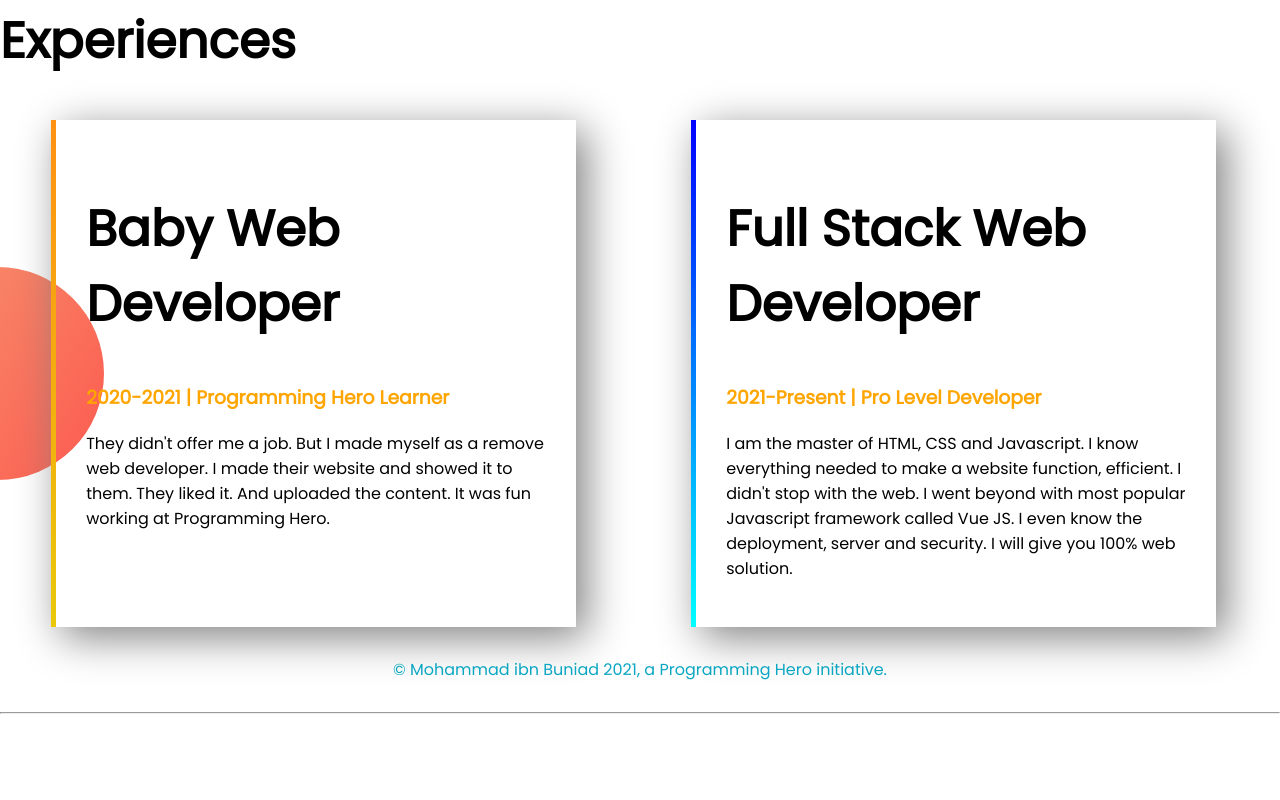
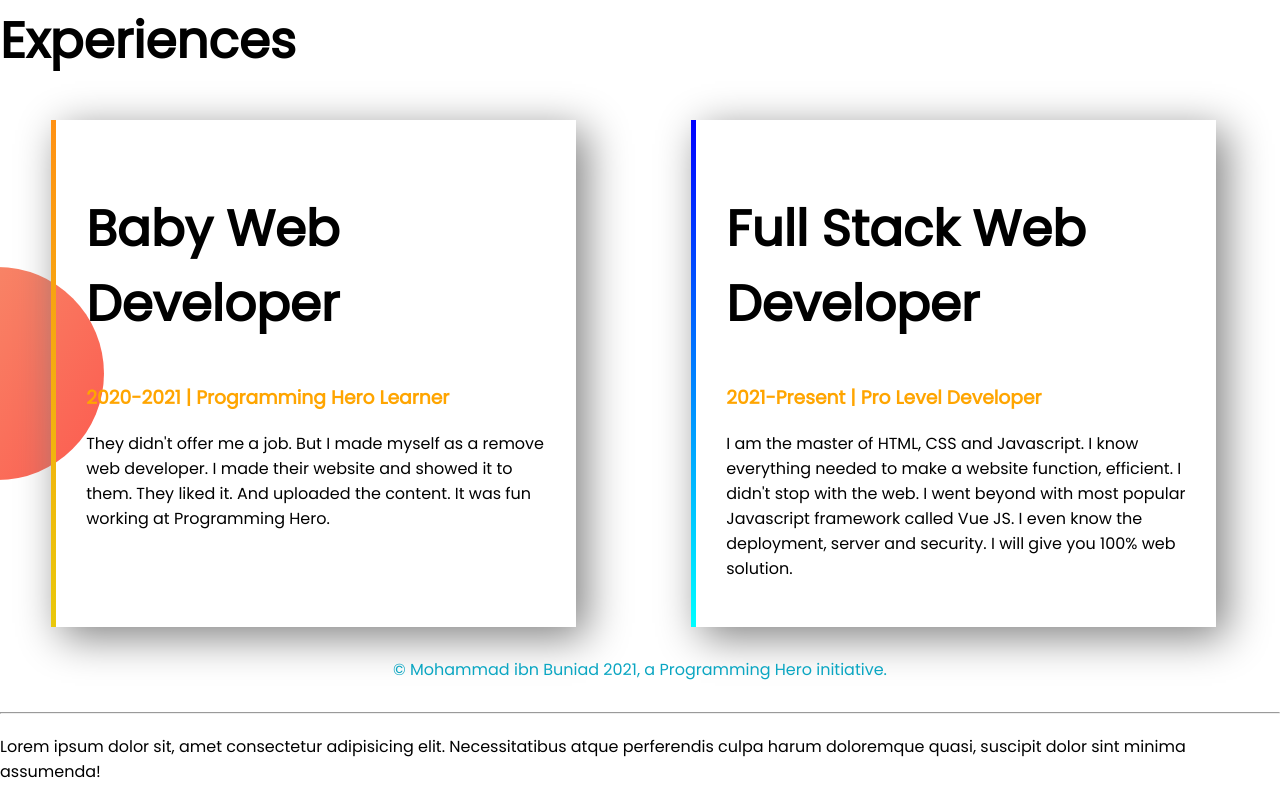
Before and after one commit to buniad91/Developer-portfolio, a plain HTML site: page index.html in a window 1280 px wide. Shown: the part 1374-2174 px from the top of the page. Before the commit the page ends 2108 px from the top, so only its background shows below. Drawn offline with Linux system fonts and the light colour scheme.

Commit message:
latest commit

```diff
--- a/index.html
+++ b/index.html
@@ -71,6 +71,9 @@
     </section>
     <p class="footer">© Mohammad ibn Buniad 2021, a Programming Hero initiative.</p>
     <hr class="hr">
+
+
+    <p>Lorem ipsum dolor sit, amet consectetur adipisicing elit. Necessitatibus atque perferendis culpa harum doloremque quasi, suscipit dolor sint minima assumenda!</p>
 </body>
 
 </html>
```
